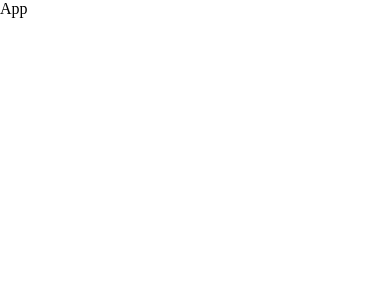
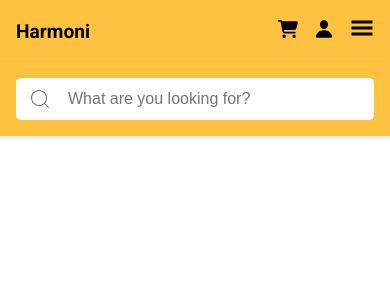
Before and after one commit to nikhilsinha822/harmoni, a React (Vite) app: page / in a window 390 px wide. Shown: the top 300 px of the page. Built offline with nearby package versions, Linux system fonts and the light colour scheme.

Commit message:
created the navbar

```diff
--- a/index.html
+++ b/index.html
@@ -1,13 +1,16 @@
 <!doctype html>
 <html lang="en">
+
 <head>
   <meta charset="UTF-8" />
   <link rel="icon" type="image/svg+xml" href="/favicon.ico" />
   <meta name="viewport" content="width=device-width, initial-scale=1.0" />
   <title>Harmoni</title>
 </head>
+
 <body>
   <div id="root"></div>
   <script type="module" src="/src/main.tsx"></script>
 </body>
+
 </html>
--- a/package.json
+++ b/package.json
@@ -11,7 +11,8 @@
   },
   "dependencies": {
     "react": "^19.0.0",
-    "react-dom": "^19.0.0"
+    "react-dom": "^19.0.0",
+    "react-icons": "^5.4.0"
   },
   "devDependencies": {
     "@eslint/js": "^9.19.0",
--- a/src/App.css
+++ b/src/App.css
@@ -0,0 +1,5 @@
+@import url("https://fonts.googleapis.com/css2?family=Roboto:ital,wght@0,100..900;1,100..900&display=swap");
+
+.app {
+  font-family: "Roboto";
+}
--- a/src/App.tsx
+++ b/src/App.tsx
@@ -1,6 +1,12 @@
+import Navbar from "./components/Navbar"
+import './App.css'
+
 const App = () => {
   return (
-    <div>App</div>
+    <div className="app">
+      <Navbar/>
+      App
+    </div>
   )
 }
 
--- /dev/null
+++ b/src/components/Navbar.css
@@ -0,0 +1,191 @@
+.navbar {
+  display: flex;
+  align-items: center;
+  justify-content: space-between;
+  padding: 1rem 2rem;
+  background-color: #fec240;
+  position: relative;
+}
+
+.nav-brand a {
+  font-size: 1.5rem;
+  font-weight: bold;
+  text-decoration: none;
+  color: black;
+}
+
+nav a {
+  font-weight: bold;
+  text-decoration: none;
+  color: black;
+}
+
+.nav-links {
+  display: flex;
+  gap: 2rem;
+  z-index: 1000;
+}
+
+.nav-link {
+  text-decoration: none;
+  color: #000;
+  font-weight: 500;
+}
+
+.nav-right {
+  display: flex;
+  align-items: center;
+  gap: 1rem;
+}
+
+.search-box {
+  display: flex;
+  align-items: center;
+  background: white;
+  border-radius: 10px;
+  padding: 0.5rem;
+}
+
+.search-box input {
+  border: none;
+  outline: none;
+  padding: 0.2rem 1rem;
+  width: 200px;
+}
+
+.search-button {
+  background: none;
+  font-size: 1.25rem;
+  padding: 0 0.25rem 0 0;
+  border: none;
+  cursor: pointer;
+}
+
+.nav-icons {
+  display: flex;
+  align-items: center;
+  gap: 1rem;
+}
+
+.mobile-search-toggle {
+  display: none;
+  background: none;
+  border: none;
+  font-size: 1.50rem;
+  cursor: pointer;
+  padding: 0;
+  color: black;
+}
+
+.mobile-search {
+  display: none;
+  position: absolute;
+  top: 100%;
+  left: 0;
+  right: 0;
+  padding: 1rem;
+  background-color: #fec240;
+  box-shadow: 0 2px 4px rgba(0,0,0,0.1);
+}
+
+.mobile-search-container {
+  position: relative;
+  display: flex;
+  align-items: center;
+  background: white;
+  border-radius: 5px;
+  padding: 0 0.75rem;
+}
+
+.mobile-search-icon {
+  position: absolute;
+  left: 0.75rem;
+  font-size: 1.5rem;
+  color: #666;
+}
+
+.mobile-search input {
+  width: 100%;
+  padding: 0.75rem 0.75rem 0.75rem 2.5rem;
+  border: none;
+  border-radius: 5px;
+  outline: none;
+  font-size: 1rem;
+}
+
+.nav-toggle {
+  display: none;
+  background: none;
+  font-size: 1.5rem;
+  border: none;
+  cursor: pointer;
+  padding: 0;
+}
+
+.cart-icon{
+  font-size: 1.25rem;
+}
+
+.profile-icon{
+  font-size: 1.25rem;
+}
+
+@media (max-width: 968px) {
+  .navbar {
+    position: relative;
+  }
+
+  .mobile-search.active {
+    display: block;
+  }
+
+  .nav-toggle {
+    display: block;
+  }
+
+  .desktop-search {
+    display: none;
+  }
+
+  .nav-links {
+    display: none;
+    position: absolute;
+    top: 100%;
+    left: 0;
+    right: 0;
+    flex-direction: column;
+    background-color: #fec240;
+    padding: 1rem;
+    gap: 1rem;
+    text-align: center;
+    box-shadow: 0 2px 4px rgba(0,0,0,0.1);
+  }
+
+  .nav-links.active {
+    display: flex;
+  }
+
+  .nav-link {
+    padding: 0.5rem 0;
+    display: block;
+  }
+
+  /* Ensure nav-links appear above search bar */
+  .nav-links {
+    z-index: 1001;
+  }
+
+  .mobile-search {
+    z-index: 1000;
+  }
+}
+
+@media (max-width: 480px) {
+  .navbar {
+    padding: 1rem;
+  }
+
+  .nav-brand a {
+    font-size: 1.2rem;
+  }
+}
--- /dev/null
+++ b/src/components/Navbar.tsx
@@ -0,0 +1,54 @@
+import { useState } from 'react';
+import { FaCartShopping } from "react-icons/fa6";
+import { IoPerson } from "react-icons/io5";
+import { CiSearch } from "react-icons/ci";
+import { GiHamburgerMenu } from "react-icons/gi";
+import './Navbar.css'
+
+const Navbar = () => {
+  const [isOpen, setIsOpen] = useState(false);
+
+  const toggleMenu = () => {
+    setIsOpen(!isOpen);
+  };
+
+  return (
+    <nav className="navbar">
+      <div className="nav-brand">
+        <a href="/">Harmoni</a>
+      </div>
+
+      <div className={`nav-links ${isOpen ? 'active' : ''}`}>
+        <a href="/" className="nav-link">Home Page</a>
+        <a href="/categories" className="nav-link">Categories</a>
+        <a href="/contact" className="nav-link">Contact Us</a>
+        <a href="/more" className="nav-link">More Options</a>
+      </div>
+
+      {/* Search and cart section */}
+      <div className="nav-right">
+        <div className="search-box desktop-search">
+          <input type="text" placeholder="What are you looking for?" />
+          <button className="search-button"><CiSearch /></button>
+        </div>
+        <div className="nav-icons">
+          <a href="/cart" className="cart-icon"><FaCartShopping /></a>
+          <a href="/profile" className="profile-icon"><IoPerson /></a>
+          <button className="nav-toggle" onClick={toggleMenu}>
+            <GiHamburgerMenu />
+          </button>
+        </div>
+      </div>
+
+      {/* Mobile search bar */}
+      <div className="mobile-search active">
+        <div className="mobile-search-container">
+          <CiSearch className="mobile-search-icon" />
+          <input type="text" placeholder="What are you looking for?" />
+        </div>
+      </div>
+    </nav>
+  );
+};
+
+export default Navbar;
```
Also changed, not shown: 1 other file (tests, documents, lock files or other folders). Lines whose indentation alone changed are shown as unchanged.
